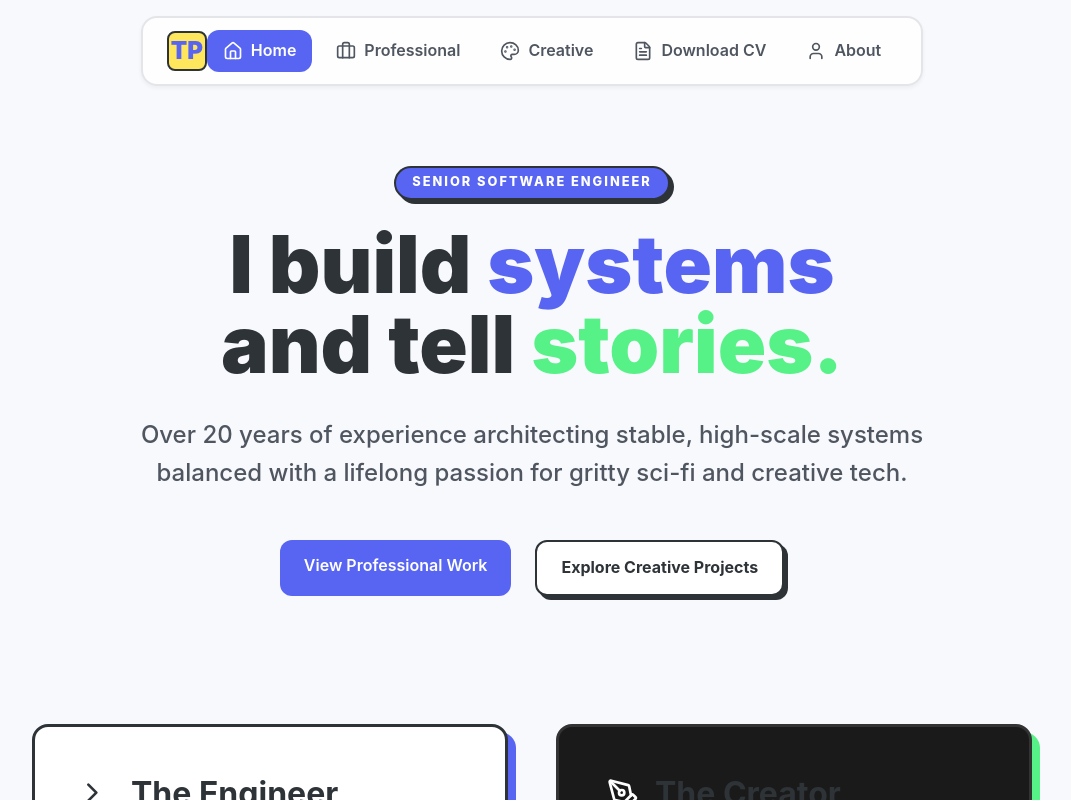
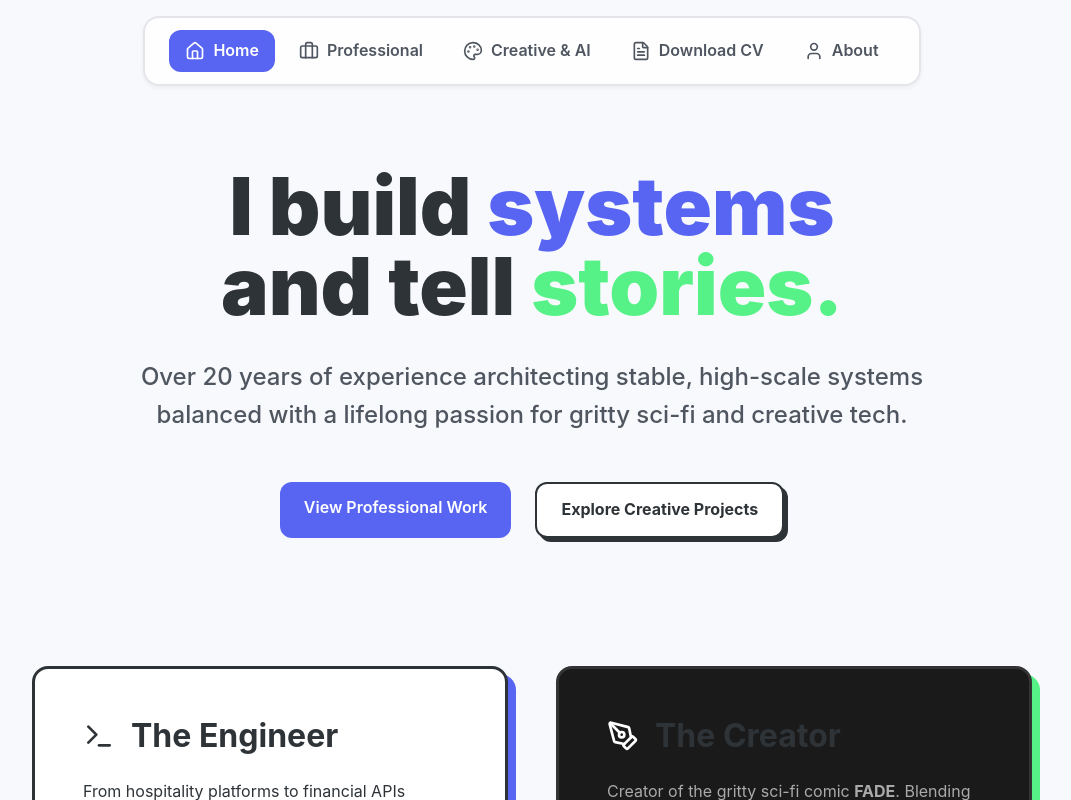
Before and after one commit to tB0nE/personal-portfolio, a React (Vite) app: page / in a window 1280 px wide. Shown: the top 800 px of the page, without its empty margins (108-1179 px from the left). Built offline with nearby package versions, Linux system fonts and the light colour scheme; what @react-pdf/renderer would draw is missing.

Commit message:
style: remove logo/badge and rename creative nav item

```diff
--- a/src/components/Navbar.tsx
+++ b/src/components/Navbar.tsx
@@ -7,14 +7,13 @@ const Navbar: React.FC = () => {
   const navItems = [
     { name: 'Home', path: '/', icon: Home },
     { name: 'Professional', path: '/professional', icon: Briefcase },
-    { name: 'Creative', path: '/creative', icon: Palette },
+    { name: 'Creative & AI', path: '/creative', icon: Palette },
     { name: 'Download CV', path: '/cv', icon: FileText },
     { name: 'About', path: '/about', icon: User },
   ];
 
   return (
     <nav className={styles.navbar}>
-      <div className={styles.logo}>TP</div>
       <div className={styles.navLinks}>
         {navItems.map((item) => (
           <NavLink
--- a/src/pages/Landing/LandingPage.tsx
+++ b/src/pages/Landing/LandingPage.tsx
@@ -15,7 +15,6 @@ const LandingPage: React.FC = () => {
           animate={{ opacity: 1, y: 0 }}
           transition={{ duration: 0.8 }}
         >
-          <div className={styles.badge}>Senior Software Engineer</div>
           <h1 className={styles.title}>
             I build <span className={styles.accentText}>systems</span> <br />
             and tell <span className={styles.creativeText}>stories.</span>
```
